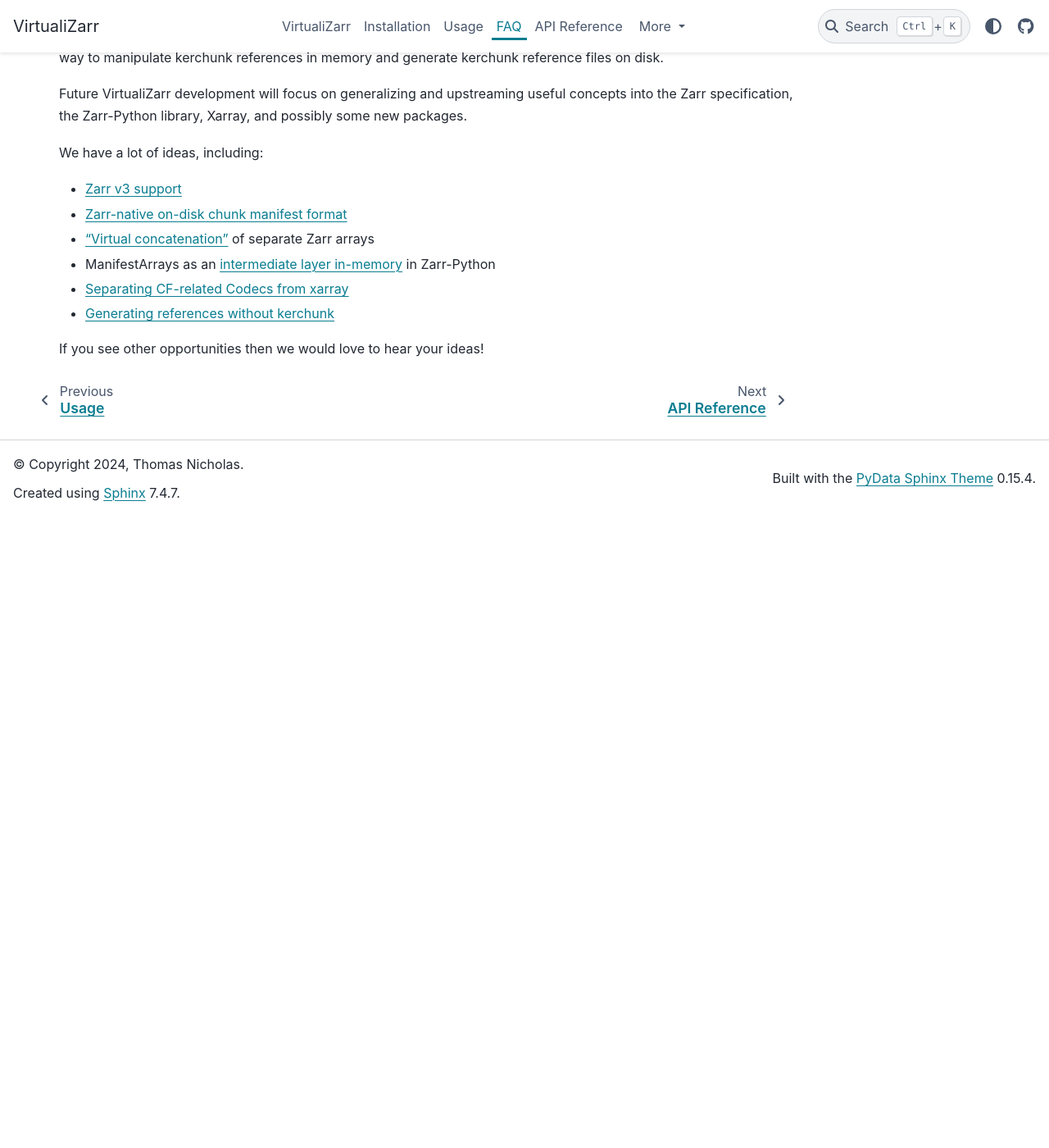
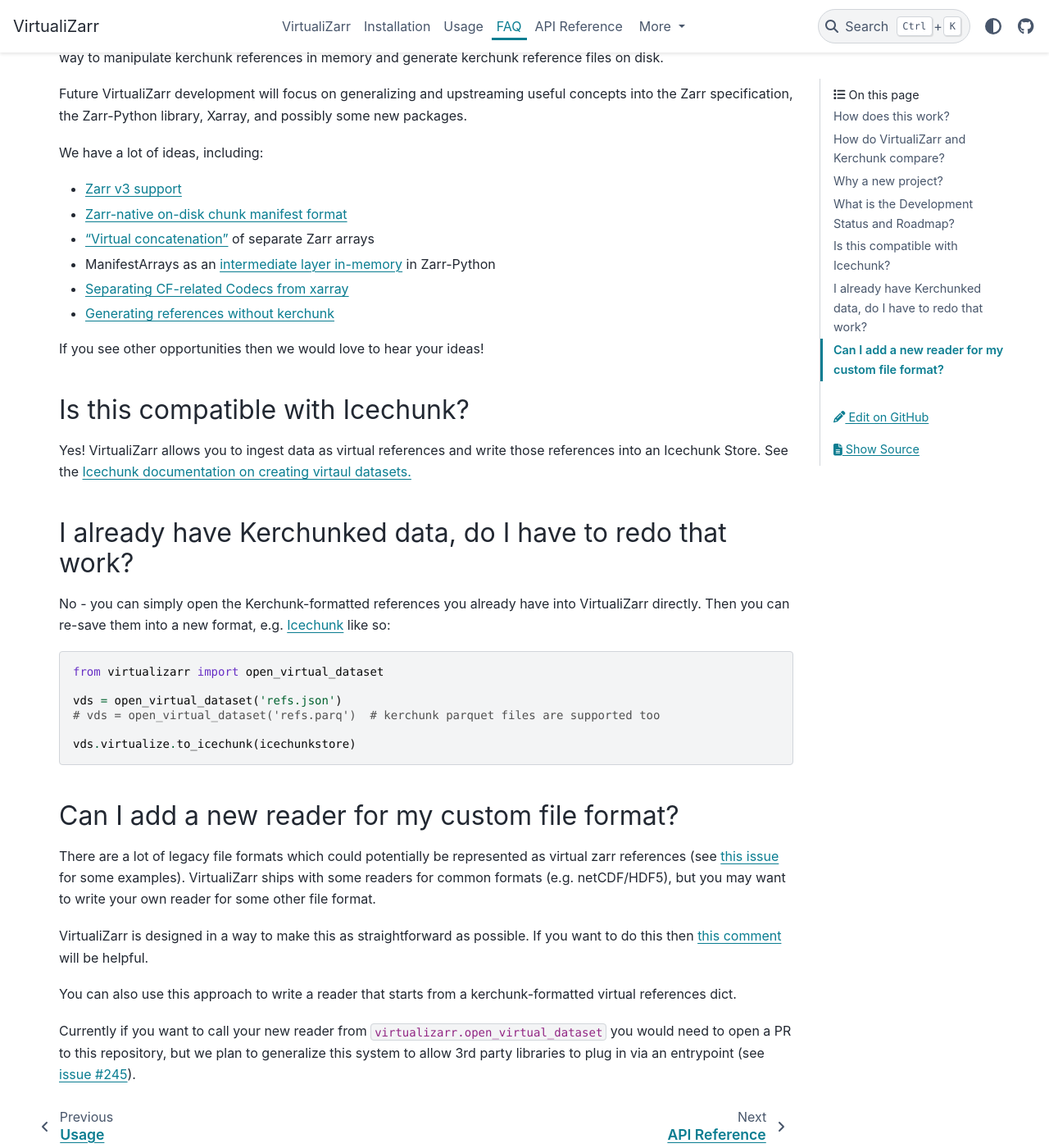
Before and after one commit to zarr-developers/VirtualiZarr, a Sphinx documentation site: the page built from docs/faq.md, in a window 1280 px wide and 1400 px high, scrolled down 4324 px. Shown: the whole window at 82% size. Built offline with Sphinx 7.4.7 and the PyData theme 0.15.4, drawn with Linux system fonts in a browser that asks for light colours; before the commit the page ends 4954 px from its top, so only the background shows below that.

Commit message:
FAQ updates (#266)
* faq question about already having kerchunked data

* note compatibility with icechunk

* move more basic usage questions to the bottom

* q about custom readers

* split API into User API and Developer API

* note about manifest classes

````diff
--- a/docs/faq.md
+++ b/docs/faq.md
@@ -68,3 +68,31 @@
 - [Generating references without kerchunk](https://github.com/zarr-developers/VirtualiZarr/issues/78)
 
 If you see other opportunities then we would love to hear your ideas!
+
+## Is this compatible with Icechunk?
+
+Yes! VirtualiZarr allows you to ingest data as virtual references and write those references into an Icechunk Store. See the [Icechunk documentation on creating virtaul datasets.](https://icechunk.io/icechunk-python/virtual/#creating-a-virtual-dataset-with-virtualizarr)
+
+## I already have Kerchunked data, do I have to redo that work?
+
+No - you can simply open the Kerchunk-formatted references you already have into VirtualiZarr directly. Then you can re-save them into a new format, e.g. [Icechunk](https://icechunk.io/) like so:
+
+```python
+from virtualizarr import open_virtual_dataset
+
+vds = open_virtual_dataset('refs.json')
+# vds = open_virtual_dataset('refs.parq')  # kerchunk parquet files are supported too
+
+vds.virtualize.to_icechunk(icechunkstore)
+```
+
+## Can I add a new reader for my custom file format?
+
+There are a lot of legacy file formats which could potentially be represented as virtual zarr references (see [this issue](https://github.com/zarr-developers/VirtualiZarr/issues/218) for some examples). VirtualiZarr ships with some readers for common formats (e.g. netCDF/HDF5), but you may want to write your own reader for some other file format.
+
+VirtualiZarr is designed in a way to make this as straightforward as possible. If you want to do this then [this comment](https://github.com/zarr-developers/VirtualiZarr/issues/262#issuecomment-2429968244
+) will be helpful.
+
+You can also use this approach to write a reader that starts from a kerchunk-formatted virtual references dict.
+
+Currently if you want to call your new reader from `virtualizarr.open_virtual_dataset` you would need to open a PR to this repository, but we plan to generalize this system to allow 3rd party libraries to plug in via an entrypoint (see [issue #245](https://github.com/zarr-developers/VirtualiZarr/issues/245)).
````
Also changed, not shown: docs/api.rst (+46 -37 lines).
